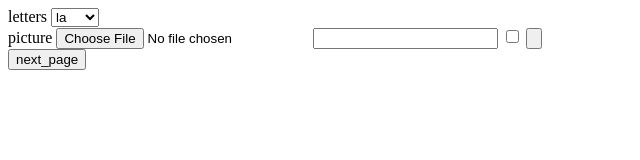
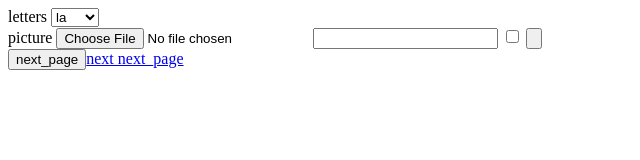
Before and after one commit to Arigbo/Web-deve, a plain HTML site: page thursday.html in a window 1280 px wide. Shown: the whole page, without its empty margins (0-640 px from the left). Drawn offline with Linux system fonts and the light colour scheme.

Commit message:
Update thursday.html

```diff
--- a/thursday.html
+++ b/thursday.html
@@ -21,6 +21,6 @@
     <input type="button" value="">
 
 </form>
-<a href="index.html"><input type="button" value="next_page"></a>
+<a href="index.html"><input type="button" value="next_page">next next_page</a>
 </body>
 </html>
```
